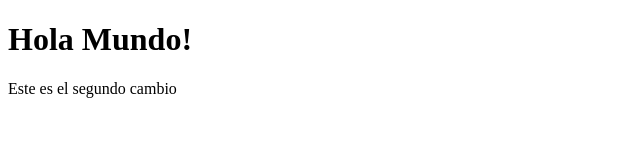
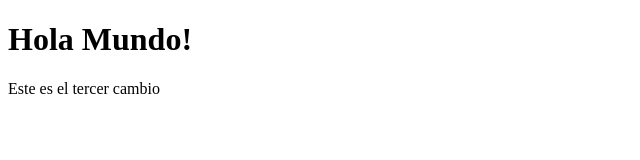
Before and after one commit to milanesadesoja/prueba, a plain HTML site: page index.html in a window 1280 px wide. Shown: the full height of the page, 0-640 px from the left. Drawn offline with Linux system fonts and the light colour scheme.

Commit message:
tercer cambio

```diff
--- a/index.html
+++ b/index.html
@@ -7,6 +7,6 @@
 </head>
 <body>
 	<h1>Hola Mundo!</h1>
-	Este es el segundo cambio
+	Este es el tercer cambio
 </body>
 </html>
```
